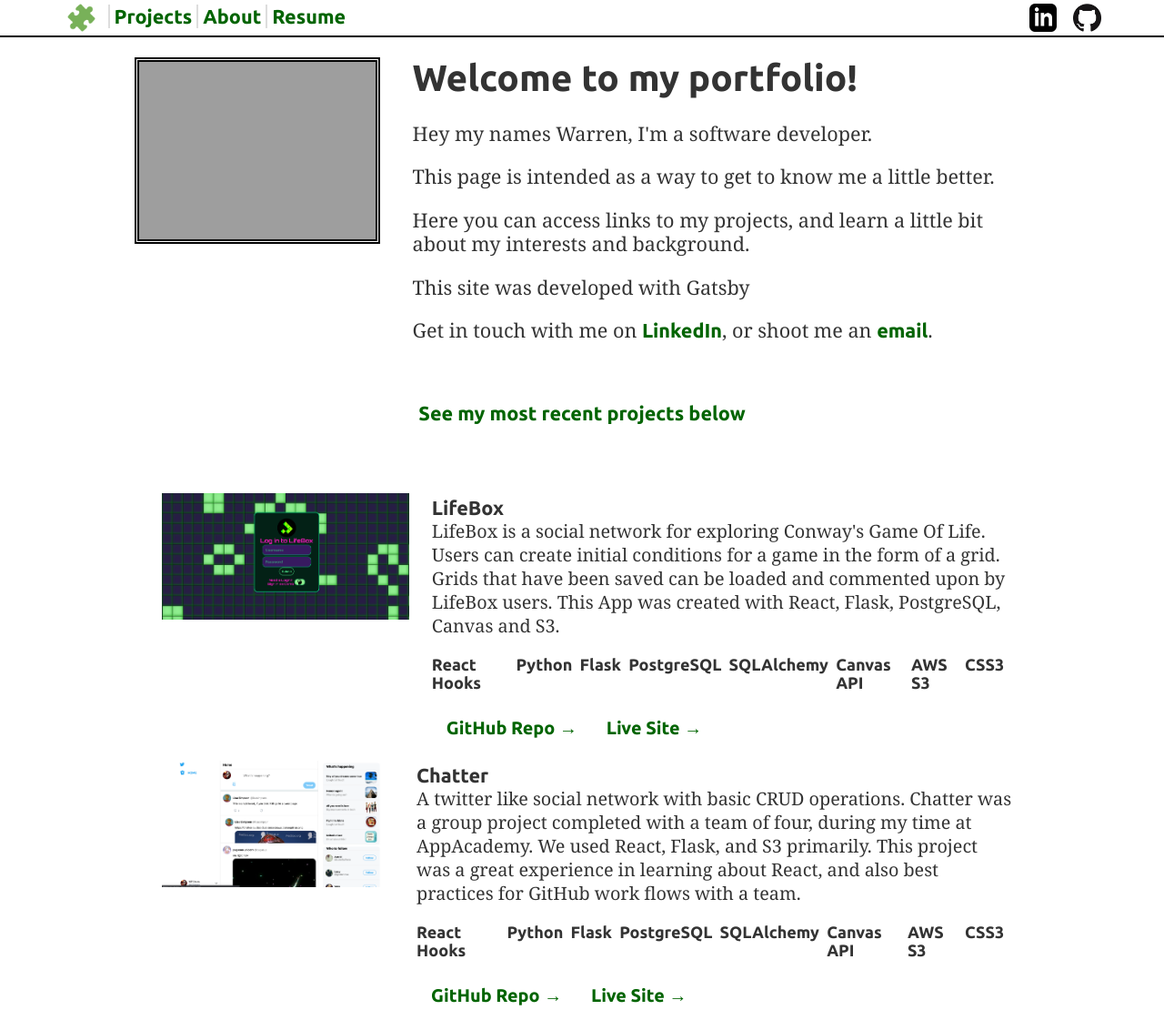
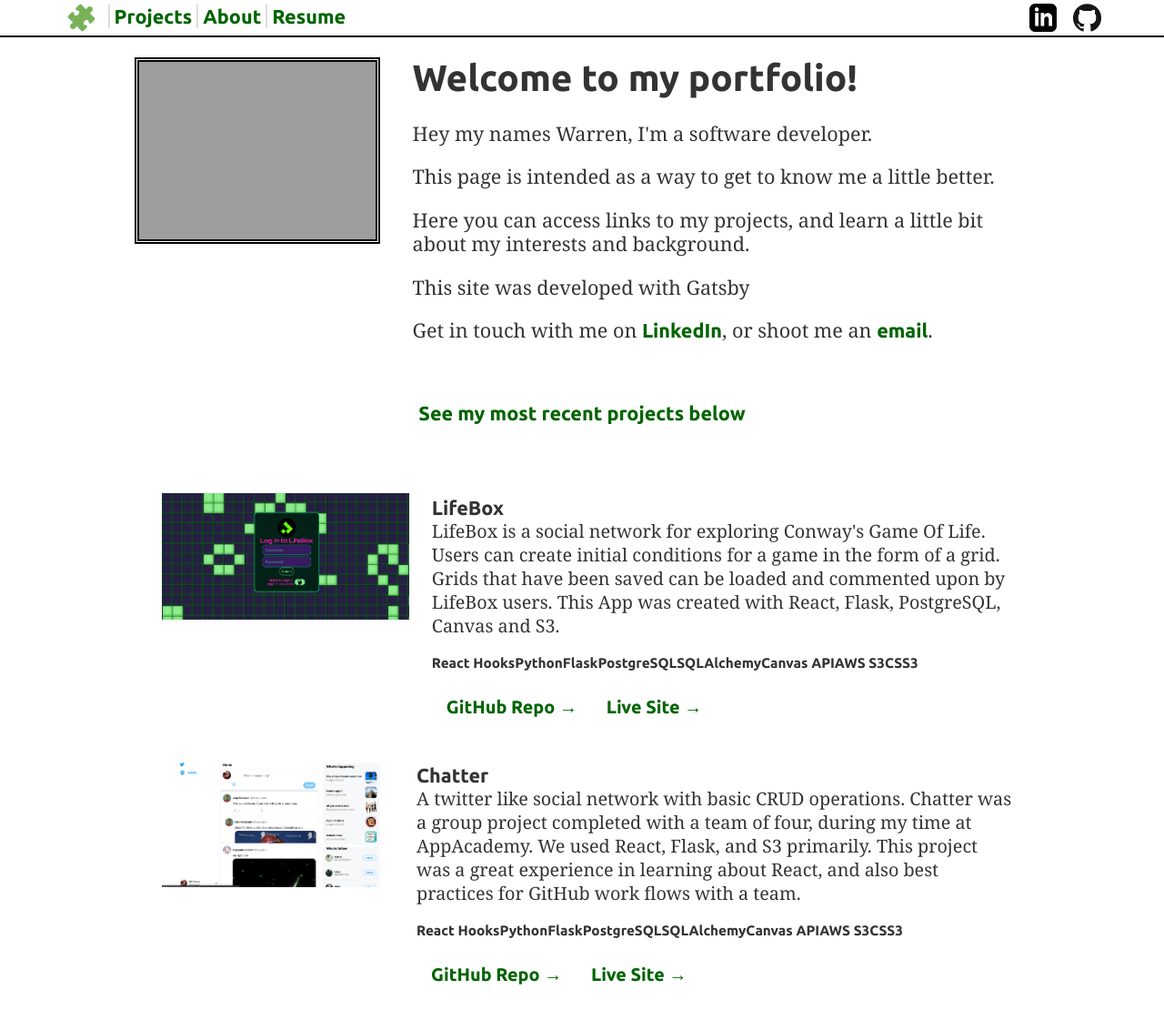
Before and after one commit to DaedalusG/DaedalusG.github.io, a Gatsby site: page / in a window 1280 px wide. Shown: the top 1110 px of the page at 91% size. Built offline with nearby package versions, Linux system fonts and the light colour scheme; Gatsby itself is replaced by a stand-in of ours; grey boxes are pictures that could not be loaded.

Commit message:
and h5, which I'm trying

```diff
--- a/src/components/project-card.js
+++ b/src/components/project-card.js
@@ -17,7 +17,7 @@
                 <div className="technologies">
                     {technologies.map((technology) => {
                         return (
-                            <h4>{technology}</h4>
+                            <h5>{technology}</h5>
                         )
                     })}
                 </div>
--- a/src/components/styles/layout.css
+++ b/src/components/styles/layout.css
@@ -321,8 +321,8 @@
   padding-top: 0;
   margin-bottom: 1.45rem;
   color: inherit;
-  font-family: -apple-system, BlinkMacSystemFont, Segoe UI, Roboto, Oxygen,
-    Ubuntu, Cantarell, Fira Sans, Droid Sans, Helvetica Neue, sans-serif;
+  font-family: Ubuntu-Bold, -apple-system, BlinkMacSystemFont, Segoe UI, Roboto, Oxygen,
+   Cantarell, Fira Sans, Droid Sans, Helvetica Neue, sans-serif;
   font-weight: bold;
   text-rendering: optimizeLegibility;
   font-size: 0.85028rem;
```
